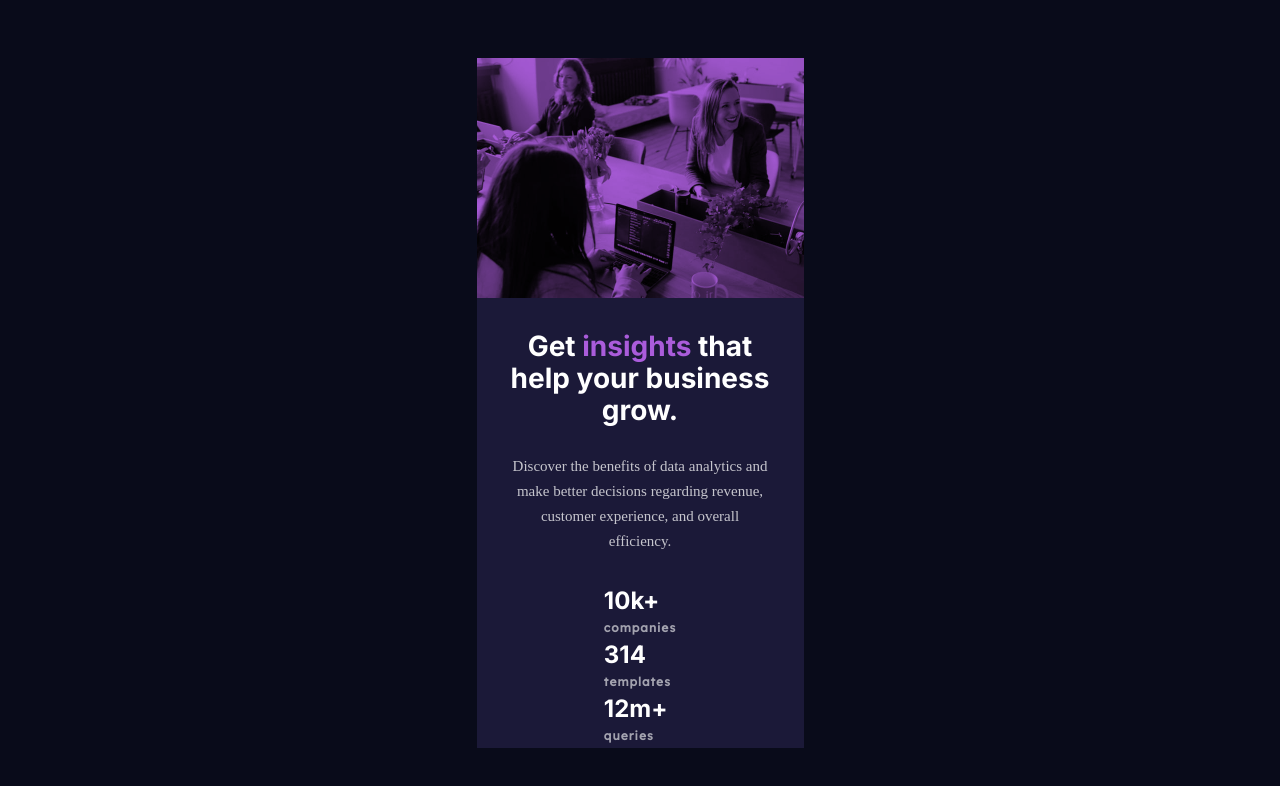
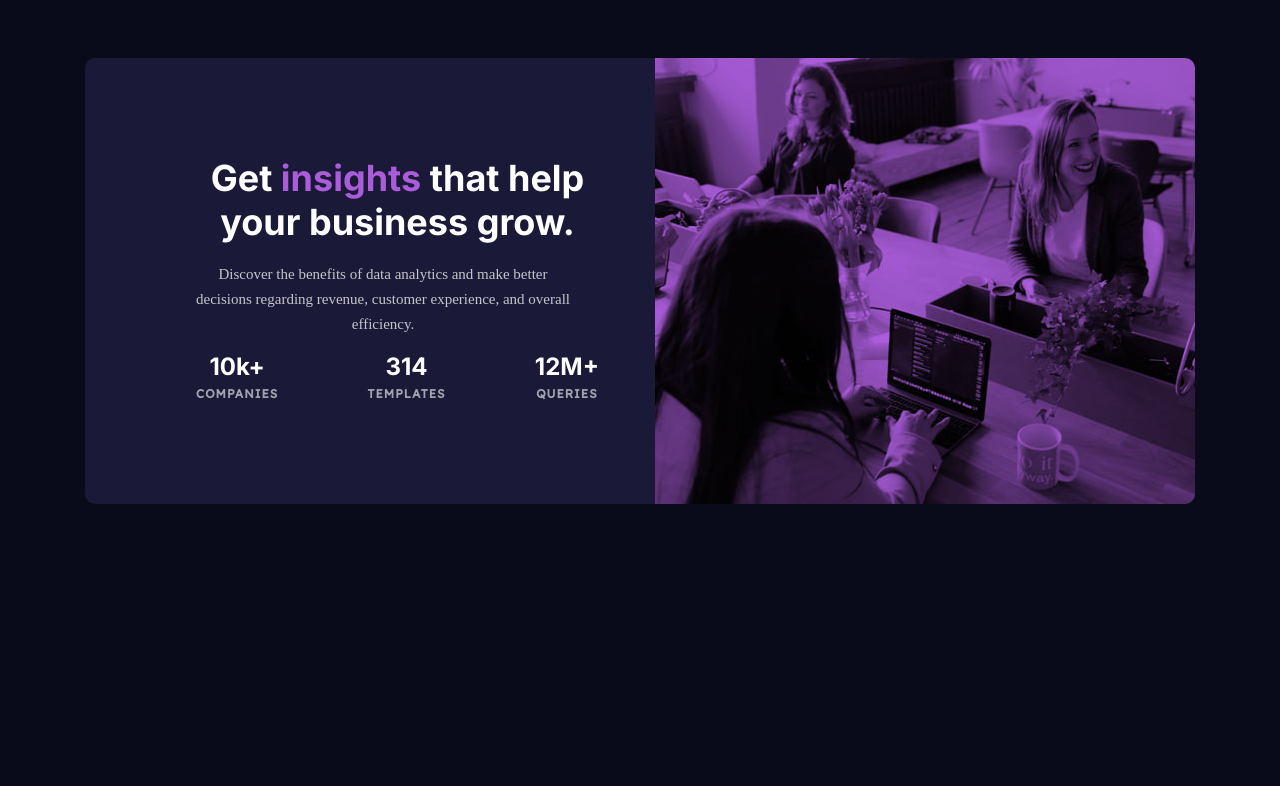
Before and after one commit to Drasenberg/stats-preview-card, a plain HTML site: page index.html in a window 1280 px wide. Drawn offline with Linux system fonts and the light colour scheme.

Commit message:
Finished

```diff
--- a/index.html
+++ b/index.html
@@ -16,6 +16,7 @@
   <body>
     <main class="card">
       <div class="image"></div>
+      <div class="content">
         <section class="about">
           <h1>Get <span>insights</span> that help your business grow.</h1>
           <p>
@@ -33,10 +34,11 @@
             <h5>templates</h5>
           </div>
           <div class="stat">
-          <p>12m+</p>
+            <p>12M+</p>
             <h5>queries</h5>
           </div>
         </section>
+      </div>
     </main>
 
     <!-- <footer>
--- a/style.scss
+++ b/style.scss
@@ -15,6 +15,8 @@ body {
     align-items: center;
     justify-content: center;
     gap: 2em;
+    border-radius: 10px;
+    overflow: hidden;
     * {
       margin: 0;
     }
@@ -51,6 +53,9 @@ body {
     }
     .stats {
       .stat {
+        display: flex;
+        flex-direction: column;
+        align-items: center;
         p {
           color: $clr-stats-main-heading;
           font-family: $ff-primary;
@@ -63,8 +68,54 @@ body {
           font-family: $ff-secondary;
           line-height: 25px;
           letter-spacing: 1px;
+          text-transform: uppercase;
         }
       }
     }
   }
 }
+
+@media (min-width: 1200px) {
+  body {
+    .card {
+      width: 1110px;
+      flex-direction: row;
+      justify-content: space-between;
+      .image {
+        background-image: url('./images/image-header-desktop.jpg');
+        width: 540px;
+        height: 446px;
+        order: 2;
+      }
+      .content {
+        width: 403px;
+        display: flex;
+        flex-direction: column;
+        justify-content: center;
+        margin-left: 10%;
+        .about {
+          width: 100%;
+          h1 {
+            font-size: 36px;
+            line-height: 44px;
+            margin: 0;
+            margin-bottom: 0.5em;
+          }
+          p {
+            width: 374px;
+            font-size: 15px;
+            line-height: 25px;
+            margin-bottom: 1em;
+          }
+        }
+        .stats {
+          display: flex;
+          gap: 1em;
+          flex-direction: row;
+          justify-content: space-between;
+        }
+      }
+    }
+
+  }
+}
```
Also changed, not shown: style.css, 1 other file. Lines whose indentation alone changed are shown as unchanged.
